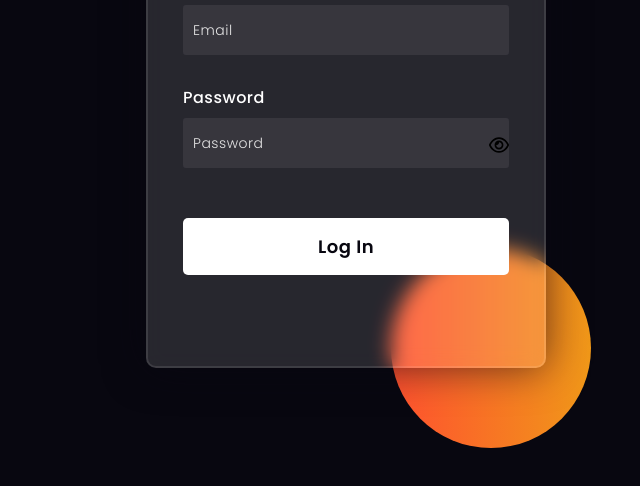
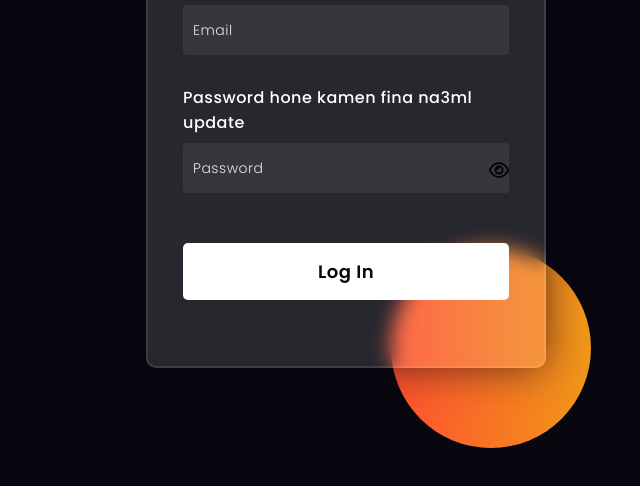
Before and after one commit to anthonysaab1/demo-2, a plain HTML site: page login.html in a window 1280 px wide. Shown: the part 292-778 px from the top of the page, without its empty margins (294-934 px from the left). Drawn offline with Linux system fonts and the light colour scheme; no server answers.

Commit message:
Update login.html

```diff
--- a/login.html
+++ b/login.html
@@ -27,7 +27,7 @@
       <label for="username">Username </label>
       <input type="text" placeholder="Email" id="username" />
 
-      <label for="password">Password</label>
+      <label for="password">Password hone kamen fina na3ml update</label>
       <input type="password" placeholder="Password" id="password" /><img src="icons/eye-regular.svg" width="20px" height="20px" id="showPass">
 
       <button type="button" id="loginBtn">Log In</button>
```
